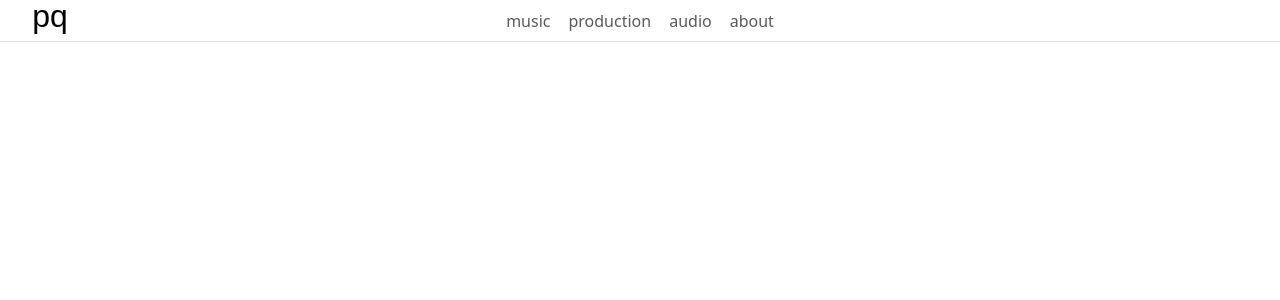
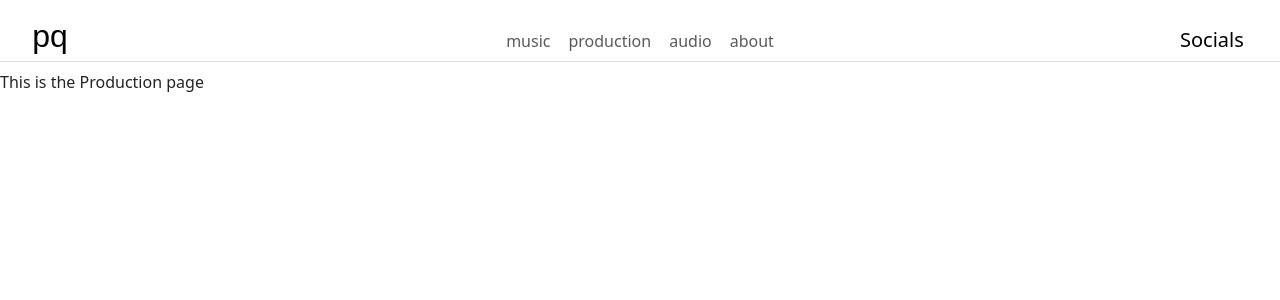
Before and after one commit to jimmybombimmy/pq, a React (Vite) app: page /production in a window 1280 px wide. Shown: the top 300 px of the page. Built offline with nearby package versions, Linux system fonts and the light colour scheme.

Commit message:
file create for all top tabs

```diff
--- a/package.json
+++ b/package.json
@@ -13,7 +13,8 @@
     "bootstrap": "^5.3.2",
     "react": "^18.2.0",
     "react-bootstrap": "^2.9.1",
-    "react-dom": "^18.2.0"
+    "react-dom": "^18.2.0",
+    "react-router-dom": "^6.20.0"
   },
   "devDependencies": {
     "@types/react": "^18.2.37",
--- a/src/App.jsx
+++ b/src/App.jsx
@@ -1,9 +1,22 @@
 import "./styles/App.css";
 import NavbarFile from "./navbar/NavbarFile";
+import Music from "./music/Music";
+import { Routes, Route } from "react-router-dom";
+import Production from "./production/Production";
+import Audio from "./audio/Audio";
+import About from "./about/About";
 
 function App() {
   return (
-    <NavbarFile />
+    <main>
+      <NavbarFile />
+      <Routes>
+        <Route path="/music" element={<Music />}></Route>
+        <Route path="/production" element={<Production />}></Route>
+        <Route path="/audio" element={<Audio />}></Route>
+        <Route path="/about" element={<About />}></Route>
+      </Routes>
+    </main>
   );
 }
 
--- /dev/null
+++ b/src/about/About.jsx
@@ -0,0 +1,9 @@
+import "../styles/App.css"
+
+function About() {
+  return (
+    <p>This is the about page</p>
+  )
+}
+
+export default About;
--- /dev/null
+++ b/src/audio/Audio.jsx
@@ -0,0 +1,9 @@
+import "../styles/App.css"
+
+function Audio() {
+  return (
+    <p>This is the Audio page</p>
+  )
+}
+
+export default Audio;
--- a/src/main.jsx
+++ b/src/main.jsx
@@ -1,9 +1,12 @@
-import React from 'react'
-import ReactDOM from 'react-dom/client'
-import App from './App.jsx'
+import React from "react";
+import ReactDOM from "react-dom/client";
+import App from "./App.jsx";
+import { BrowserRouter } from "react-router-dom";
 
-ReactDOM.createRoot(document.getElementById('root')).render(
+ReactDOM.createRoot(document.getElementById("root")).render(
   <React.StrictMode>
-    <App />
-  </React.StrictMode>,
-)
+    <BrowserRouter>
+      <App />
+    </BrowserRouter>
+  </React.StrictMode>
+);
--- /dev/null
+++ b/src/music/Music.jsx
@@ -0,0 +1,9 @@
+import "../styles/App.css"
+
+function Music() {
+  return (
+    <p>This is the music page</p>
+  )
+}
+
+export default Music;
--- a/src/navbar/NavbarFile.jsx
+++ b/src/navbar/NavbarFile.jsx
@@ -6,22 +6,22 @@ function NavbarFile() {
   return (
     <Navbar collapseOnSelect expand="sm">
       <Container fluid>
-        <Navbar.Brand className="navLogo" href="#">
+        <Navbar.Brand className="navLogo" href="music">
           <Logo />
         </Navbar.Brand>
         <Navbar.Toggle aria-controls="responsive-navbar-nav" />
         <Navbar.Collapse id="navbarScroll responsive-navbar-nav">
           <Nav variant="tabs" className="middleNav navbar-collapse justify-content-center me-auto">
-            <Nav.Link href="#action1">music</Nav.Link>
-            <Nav.Link href="#action2">production</Nav.Link>
-            <Nav.Link href="#action3">audio</Nav.Link>
-            <Nav.Link href="#action4">about</Nav.Link>
+            <Nav.Link href="music">music</Nav.Link>
+            <Nav.Link href="production">production</Nav.Link>
+            <Nav.Link href="audio">audio</Nav.Link>
+            <Nav.Link href="about">about</Nav.Link>
           </Nav>
         </Navbar.Collapse>
         <Navbar.Brand
           className="sticky-top navInvRight"
           href="#"
-        ></Navbar.Brand>
+        ><p>Socials</p></Navbar.Brand>
       </Container>
     </Navbar>
   );
--- /dev/null
+++ b/src/production/Production.jsx
@@ -0,0 +1,9 @@
+import "../styles/App.css"
+
+function Production() {
+  return (
+    <p>This is the Production page</p>
+  )
+}
+
+export default Production;
--- a/src/styles/App.css
+++ b/src/styles/App.css
@@ -35,6 +35,7 @@ body {
 
 .container-fluid {
   padding: 0;
+  padding-top: 20px;
 
 }
 
@@ -59,6 +60,12 @@ body {
   padding-top: 0;
 }
 
+.navbar-toggler {
+  width: 60px;
+  margin-right: 20px;
+  text-align: center;
+}
+
 @media (max-width: 576px) {
   .nav-link {
     font-size: 2rem;
```
Also changed, not shown: 1 other file (tests, documents, lock files or other folders).
